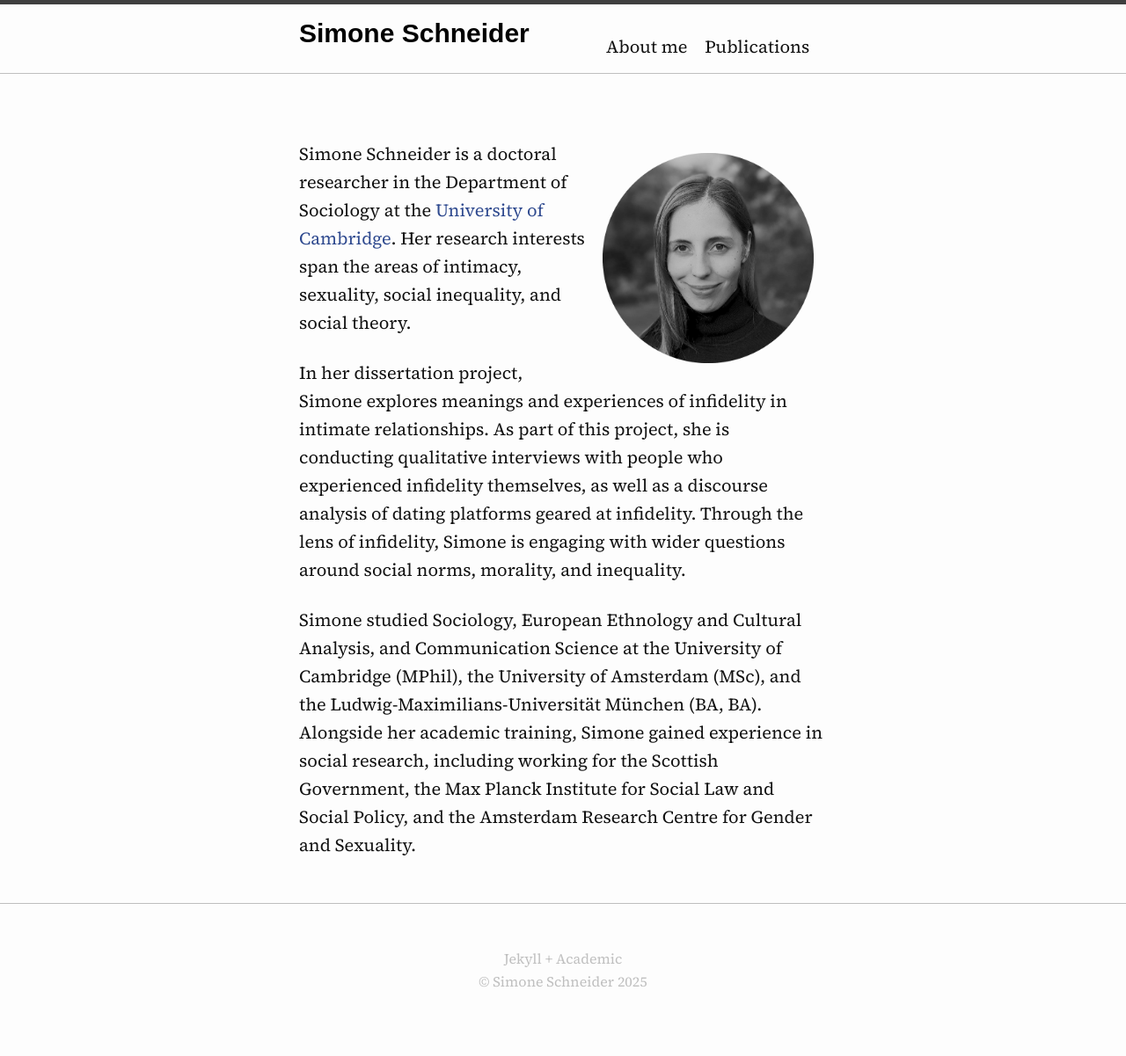
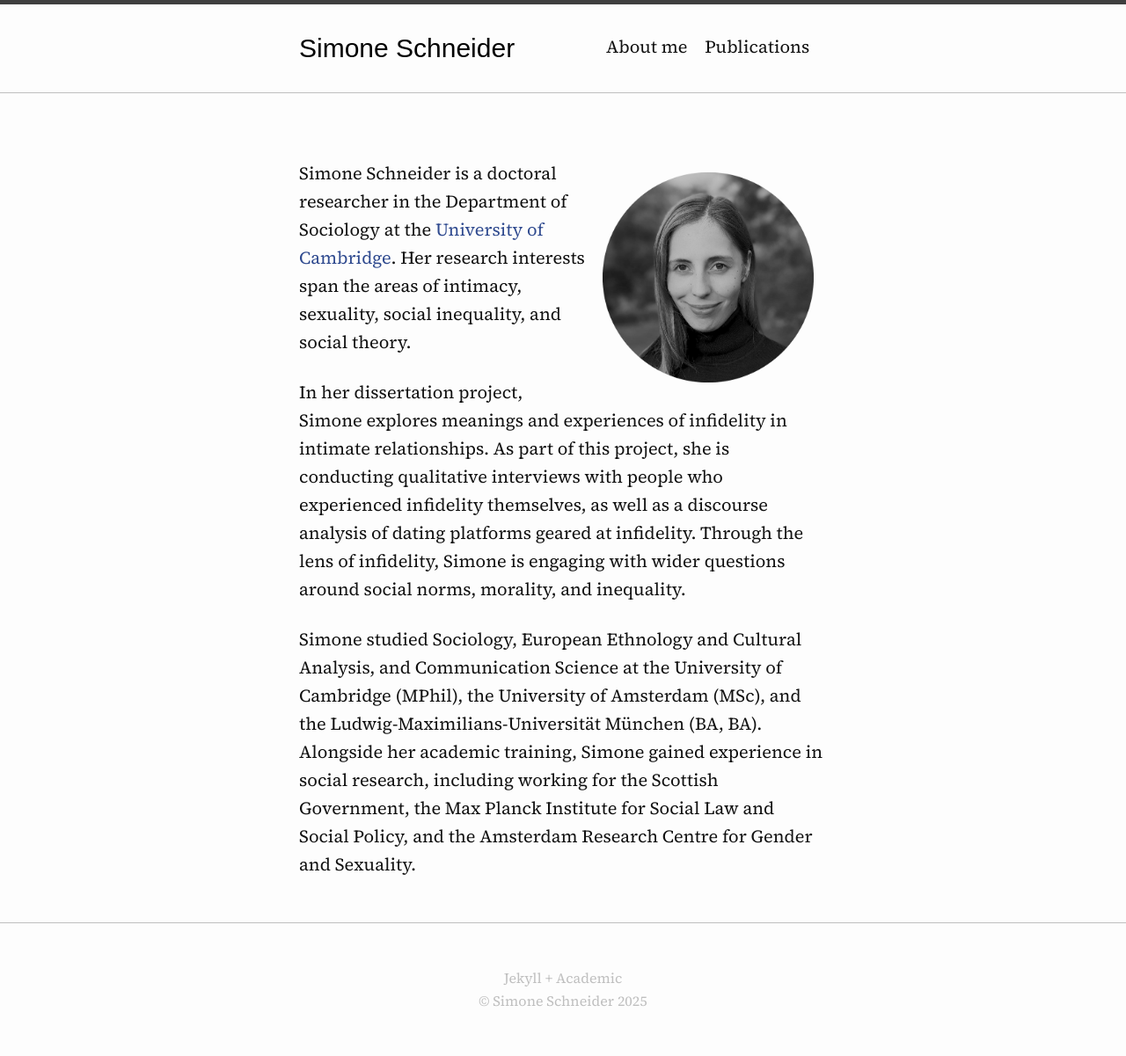
Before and after one commit to simone-schneider/simone-schneider.github.io, a Jekyll site: the page built from index.md, in a window 1280 px wide. Shown: the whole page at 88% size. Built offline with Jekyll 4.4.1, drawn with Linux system fonts in a browser that asks for light colours; before the commit the page ends 1179 px from its top, so only the background shows below that.

Commit message:
Update _layout.scss

```diff
--- a/_sass/academic/_layout.scss
+++ b/_sass/academic/_layout.scss
@@ -131,8 +131,8 @@
   display: inline-block;
   font-family: sans-serif;
   font-size: 30px;
-  font-weight: 600;
-  line-height: 65px;
+  font-weight: 450;
+  line-height: 100px;
   letter-spacing: 0px;
   margin-bottom: 0px;
 
```
